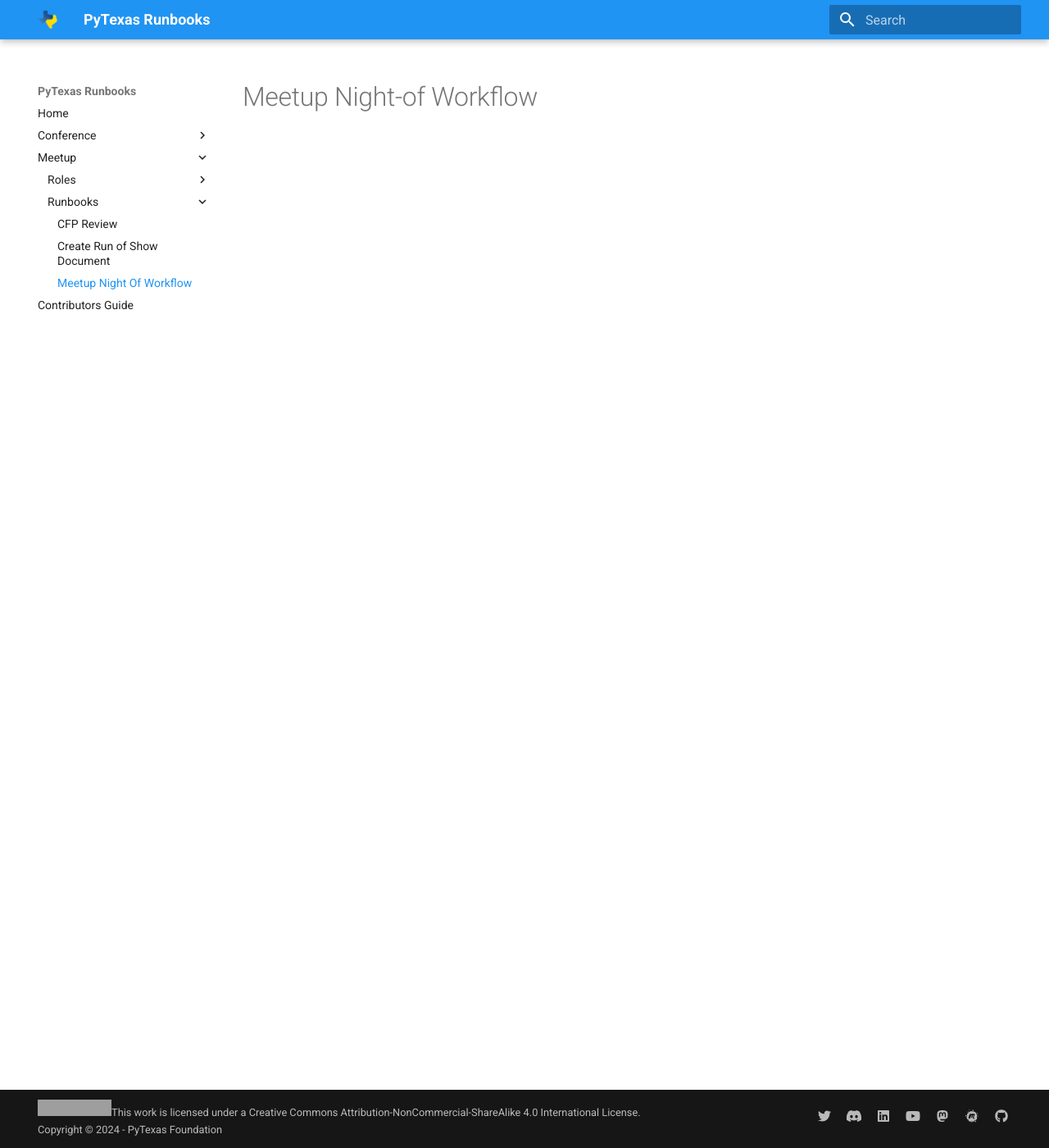
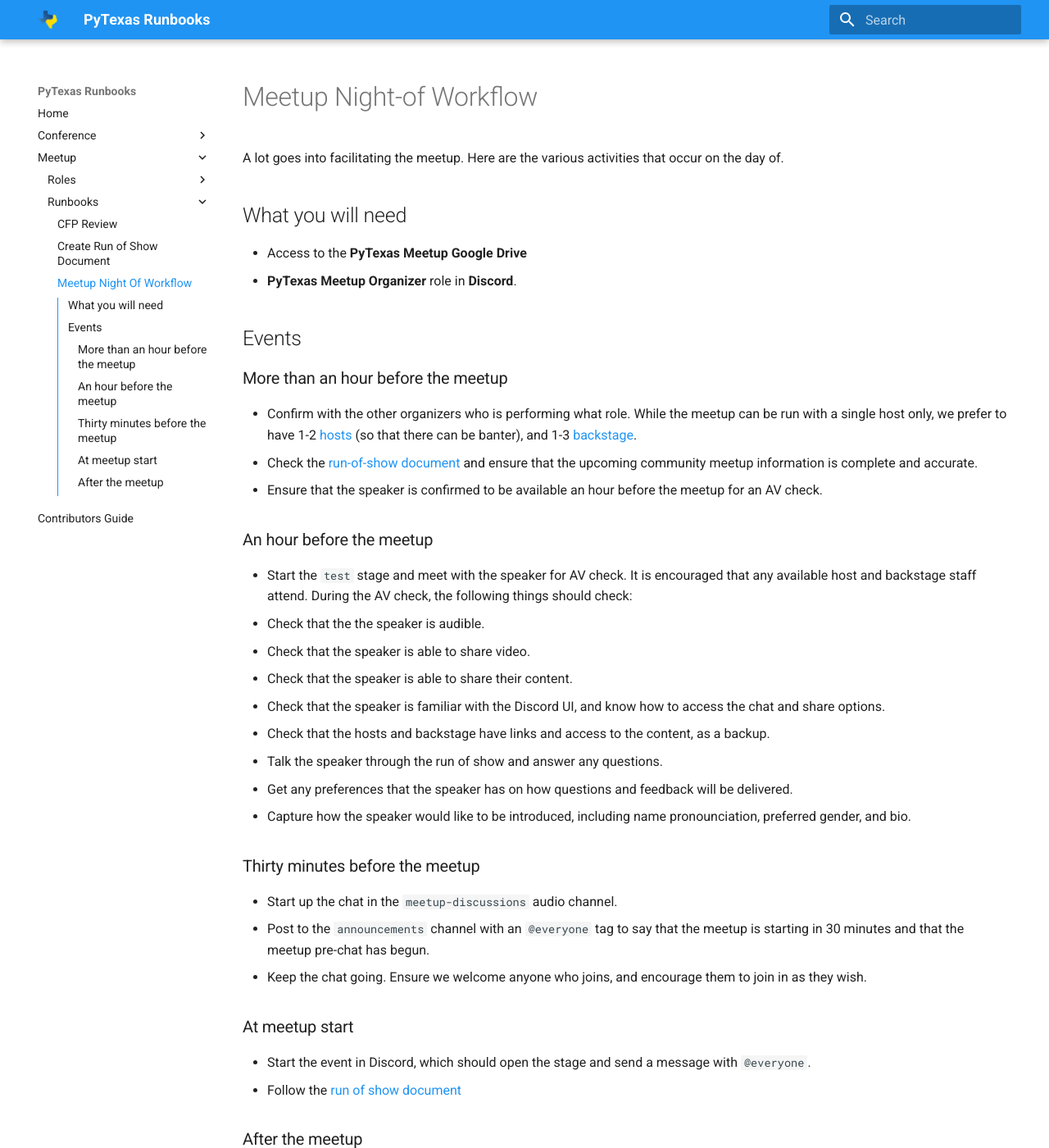
Before and after one commit to pytexas/runbooks, an MkDocs documentation site: the page built from docs/meetup/runbooks/meetup-night-of.md, in a window 1280 px wide and 1400 px high. Shown: the whole window at 82% size. Built offline with MkDocs 1.6.1 and Material for MkDocs 9.7.7, drawn with Linux system fonts in a browser that asks for light colours; some of the changed text lies outside the part shown; grey boxes are pictures that could not be loaded.

Commit message:
Filled out the meetup night of runbook

```diff
--- a/docs/meetup/runbooks/meetup-night-of.md
+++ b/docs/meetup/runbooks/meetup-night-of.md
@@ -1 +1,48 @@
 # Meetup Night-of Workflow
+
+A lot goes into facilitating the meetup. Here are the various activities that occur on the day of.
+
+## What you will need
+
+* Access to the **PyTexas Meetup Google Drive**
+* **PyTexas Meetup Organizer** role in **Discord**.
+
+## Events
+
+### More than an hour before the meetup
+
+* Confirm with the other organizers who is performing what role. While the meetup can be run with a single host only,
+  we prefer to have 1-2 [hosts](../roles/host.md) (so that there can be banter), and 1-3
+  [backstage](../roles/backstage.md).
+* Check the [run-of-show document](../runbooks/create-run-of-show.md) and ensure that the upcoming community meetup
+  information is complete and accurate.
+* Ensure that the speaker is confirmed to be available an hour before the meetup for an AV check.
+
+### An hour before the meetup
+
+* Start the `test` stage and meet with the speaker for AV check. It is encouraged that any available host and backstage
+  staff attend. During the AV check, the following things should check:
+  * Check that the the speaker is audible.
+  * Check that the speaker is able to share video.
+  * Check that the speaker is able to share their content.
+  * Check that the speaker is familiar with the Discord UI, and know how to access the chat and share options.
+  * Check that the hosts and backstage have links and access to the content, as a backup.
+  * Talk the speaker through the run of show and answer any questions.
+  * Get any preferences that the speaker has on how questions and feedback will be delivered.
+  * Capture how the speaker would like to be introduced, including name pronounciation, preferred gender, and bio.
+
+### Thirty minutes before the meetup
+
+* Start up the chat in the `meetup-discussions` audio channel.
+* Post to the `announcements` channel with an `@everyone` tag to say that the meetup is starting in 30 minutes and that
+  the meetup pre-chat has begun.
+* Keep the chat going. Ensure we welcome anyone who joins, and encourage them to join in as they wish.
+
+### At meetup start
+
+* Start the event in Discord, which should open the stage and send a message with `@everyone`.
+* Follow the [run of show document](../runbooks/create-run-of-show.md)
+
+### After the meetup
+
+* Start up the chat in the `meetup-discussions` audio channel.
```
